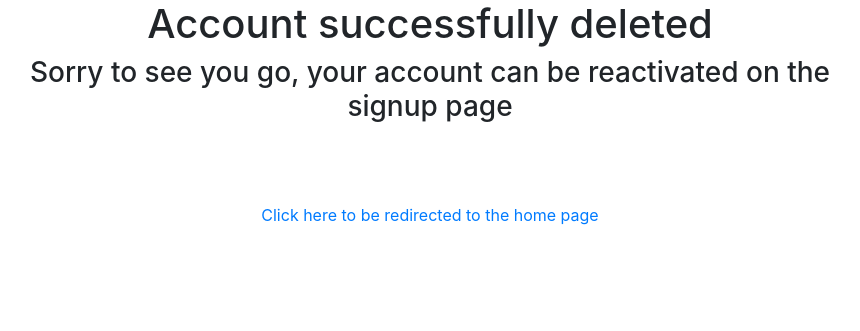
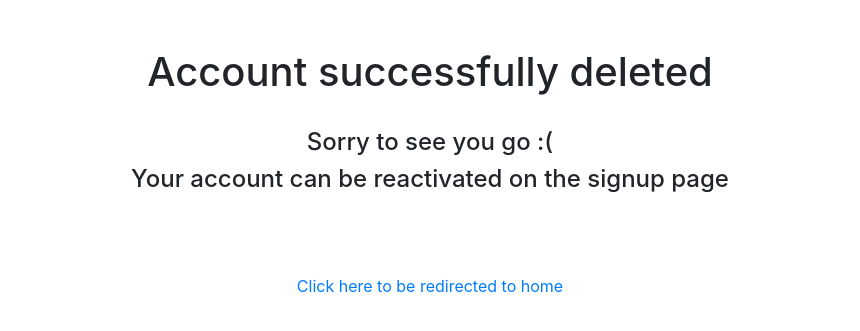
Before and after one commit to gcivil-nyu-org/team-1-inperson, a Django app: page /accounts/deleted/ in a window 1280 px wide. Shown: the part 77-408 px from the top of the page, without its empty margins (210-1070 px from the left). Run offline with Django 3.2, Linux system fonts and the light colour scheme; some libraries are stand-ins or nearby versions.

Commit message:
reformatting "account deleted" page

```diff
--- a/accounts/templates/deleted.html
+++ b/accounts/templates/deleted.html
@@ -42,10 +42,13 @@
 {% load crispy_forms_tags %}
     <div class="padding">
         <div class="pad"><div class="cent">
+            <br><br>
             <h1>Account successfully deleted</h1>
-            <h3>Sorry to see you go, your account can be reactivated on the signup page</h3>
+            <br>
+            <h4>Sorry to see you go :(</h4>
+            <h4>Your account can be reactivated on the signup page</h4>
             <br><br><br>
-            <a href="/">Click here to be redirected to the home page</a>
+            <a href="/">Click here to be redirected to home</a>
         </div>
 
     </div>
```
